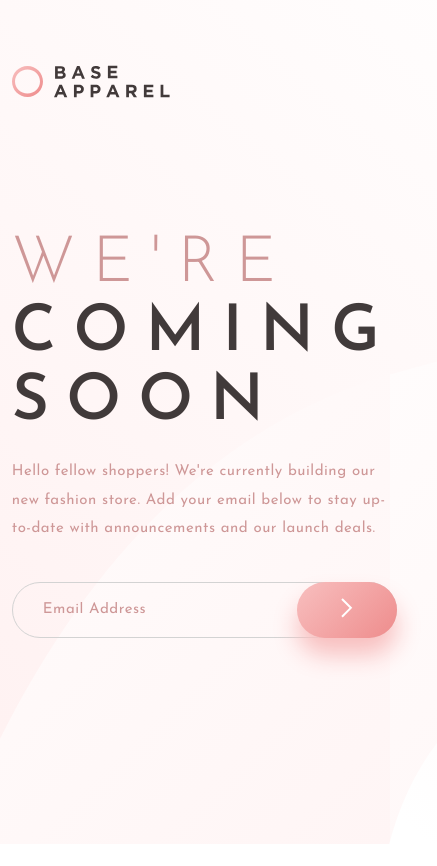
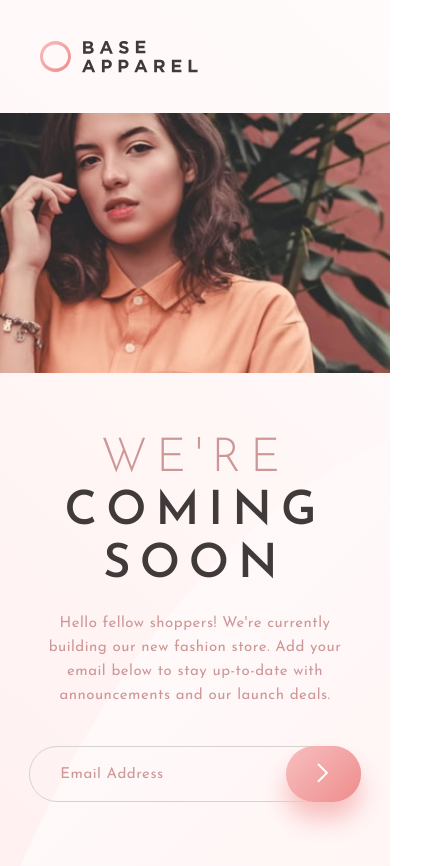
Before and after one commit to xvferdy/fem-base-apparel-coming-soon, a plain HTML site: page index.html in a window 390 px wide. Shown: the whole page, 437 px wide, since content can reach past the window. Before the commit the page ends 844 px from the top, so only its background shows below. Drawn offline with Linux system fonts and the light colour scheme.

```diff
--- a/index.html
+++ b/index.html
@@ -28,8 +28,8 @@
 	<body>
 		<main class="container">
 			<section class="left-section">
-				<img src="./images/logo.svg" alt="Logo" />
-				<!-- <img src="./images/hero-mobile.jpg" alt="Hero" /> -->
+				<img class="logo" src="./images/logo.svg" alt="Logo" />
+				<img class="hero-mobile" src="./images/hero-mobile.jpg" alt="Hero" />
 
 				<div class="left-section__form">
 					<h1><span>We're</span> coming soon</h1>
@@ -49,7 +49,6 @@
 								autofocus
 								onkeyup="validation()"
 							/>
-
 							<button type="button">
 								<img src="./images/icon-arrow.svg" alt="Submit" />
 							</button>
--- a/index.js
+++ b/index.js
@@ -8,19 +8,19 @@
 	let pattern = /^[^ ]+@[^ ]+\.[a-z]{2,3}$/;
 
 	if (email.value.match(pattern)) {
-		form.classList.add("valid");
-		form.classList.remove("invalid");
+		form.classList.add("form--valid");
+		form.classList.remove("form--invalid");
 		text.innerHTML = "";
 		email.style.border = "1px solid lightgray";
 	} else {
-		form.classList.remove("valid");
-		form.classList.add("invalid");
+		form.classList.remove("form--valid");
+		form.classList.add("form--invalid");
 		text.innerHTML = "Please provide a valid email";
 		email.style.border = `2px solid ${softRed}`;
 	}
 	if (email.value == "") {
-		form.classList.remove("valid");
-		form.classList.remove("invalid");
+		form.classList.remove("form--valid");
+		form.classList.remove("form--invalid");
 		text.innerHTML = "Email required";
 		email.style.border = `2px solid ${softRed}`;
 	}
--- a/stylesheets/scss/base/_base.scss
+++ b/stylesheets/scss/base/_base.scss
@@ -13,6 +13,8 @@
 body {
 	box-sizing: border-box;
 	background-image: $gradients-1;
+	// background-color: #fff7f5;
+
 	// display: flex;
 	// justify-content: center;
 	// align-items: center;
--- a/stylesheets/scss/base/_typography.scss
+++ b/stylesheets/scss/base/_typography.scss
@@ -1,11 +1,31 @@
+@use "../helpers/" as *;
+
 h1 {
 	font-size: 6.4rem;
-	line-height: 69px;
+	line-height: 6.9rem;
 	letter-spacing: 1.72rem;
+	@include display(tab-land) {
+		font-size: 4.7rem;
+		line-height: 5.3rem;
+		letter-spacing: 0.9rem;
+	}
+	@include display(tab-port) {
+		text-align: center;
+	}
+	@include display(sm-mobile) {
+		font-size: 3.1rem;
+		line-height: 3.9rem;
+	}
 }
 
 p {
 	font-size: 1.5rem;
 	line-height: 2.86rem;
 	letter-spacing: 0.05rem;
+	@include display(tab-land) {
+		line-height: 2.4rem;
+	}
+	@include display(tab-port) {
+		text-align: center;
+	}
 }
--- a/stylesheets/scss/helpers/_breakpoints.scss
+++ b/stylesheets/scss/helpers/_breakpoints.scss
@@ -1,6 +1,21 @@
 @mixin display($breakpoint) {
+	@if ($breakpoint == sm-mobile) {
+		@media only screen and(max-width: 321px) {
+			@content;
+		}
+	}
 	@if ($breakpoint == mobile) {
-		@media only screen and(max-width: 375px) {
+		@media only screen and(max-width: 415px) {
+			@content;
+		}
+	}
+	@if ($breakpoint == tab-port) {
+		@media only screen and(max-width: 830px) {
+			@content;
+		}
+	}
+	@if ($breakpoint == tab-land) {
+		@media only screen and(max-width: 1024px) {
 			@content;
 		}
 	}
--- a/stylesheets/scss/pages/_coming-soon.scss
+++ b/stylesheets/scss/pages/_coming-soon.scss
@@ -1,7 +1,7 @@
-@use "../helpers/colors" as *;
+@use "../helpers/" as *;
 
 .left-section {
-	flex-basis: 57%;
+	flex-basis: 62%;
 	background: url(../../../images/bg-pattern-desktop.svg);
 	background-size: cover;
 	background-repeat: no-repeat;
@@ -13,6 +13,24 @@
 	gap: 133px;
 
 	padding: 65px 40px 0 15%;
+	.logo {
+		@include display(mobile) {
+			margin-left: 4rem;
+		}
+	}
+	.hero-mobile {
+		display: none;
+		@include display(tab-port) {
+			display: block;
+		}
+		@include display(tab-port) {
+			width: 80%;
+		}
+		@include display(mobile) {
+			width: 100%;
+			margin-top: 4rem;
+		}
+	}
 
 	&__form {
 		// border: 2px solid red;
@@ -74,6 +92,9 @@
 					&:hover {
 						opacity: 0.7;
 					}
+					@include display(mobile) {
+						width: 75px;
+					}
 				}
 			}
 
@@ -86,11 +107,12 @@
 				margin-top: 1.3rem;
 			}
 		}
-		form.invalid {
+		.form--invalid {
 			.custom-input {
 				&::after {
 					content: "";
 					position: absolute;
+					opacity: 1;
 					width: 2.6rem;
 					height: 2.6rem;
 					bottom: 25%;
@@ -100,12 +122,34 @@
 				}
 			}
 		}
+		@include display(tab-port) {
+			width: 80%;
+		}
+		@include display(mobile) {
+			margin: 60px auto;
+			width: 85%;
+		}
+	}
+	@include display(tab-land) {
+		flex-basis: 50%;
+		padding: 65px 40px;
+	}
+	@include display(tab-port) {
+		flex-basis: 100%;
+		justify-content: flex-start;
+		align-items: center;
+		gap: 8rem;
+	}
+	@include display(mobile) {
+		padding: 40px 0;
+		align-items: flex-start;
+		gap: 0;
 	}
 }
 
 .right-section {
-	// flex-basis: 50%;
 	flex-grow: 1;
+
 	// border: 2px solid red;
 
 	display: flex;
@@ -116,8 +160,17 @@
 	img {
 		object-fit: cover;
 		height: 100%;
-		width: 90%;
+		width: 100%;
 		vertical-align: middle;
 		// padding-right: 10%;
+		@include display(tab-land) {
+			object-position: 50% 0;
+		}
+	}
+	@include display(tab-land) {
+		flex-basis: 50%;
+	}
+	@include display(tab-port) {
+		display: none;
 	}
 }
```
Also changed, not shown: stylesheets/css/style.css, 1 other file.
